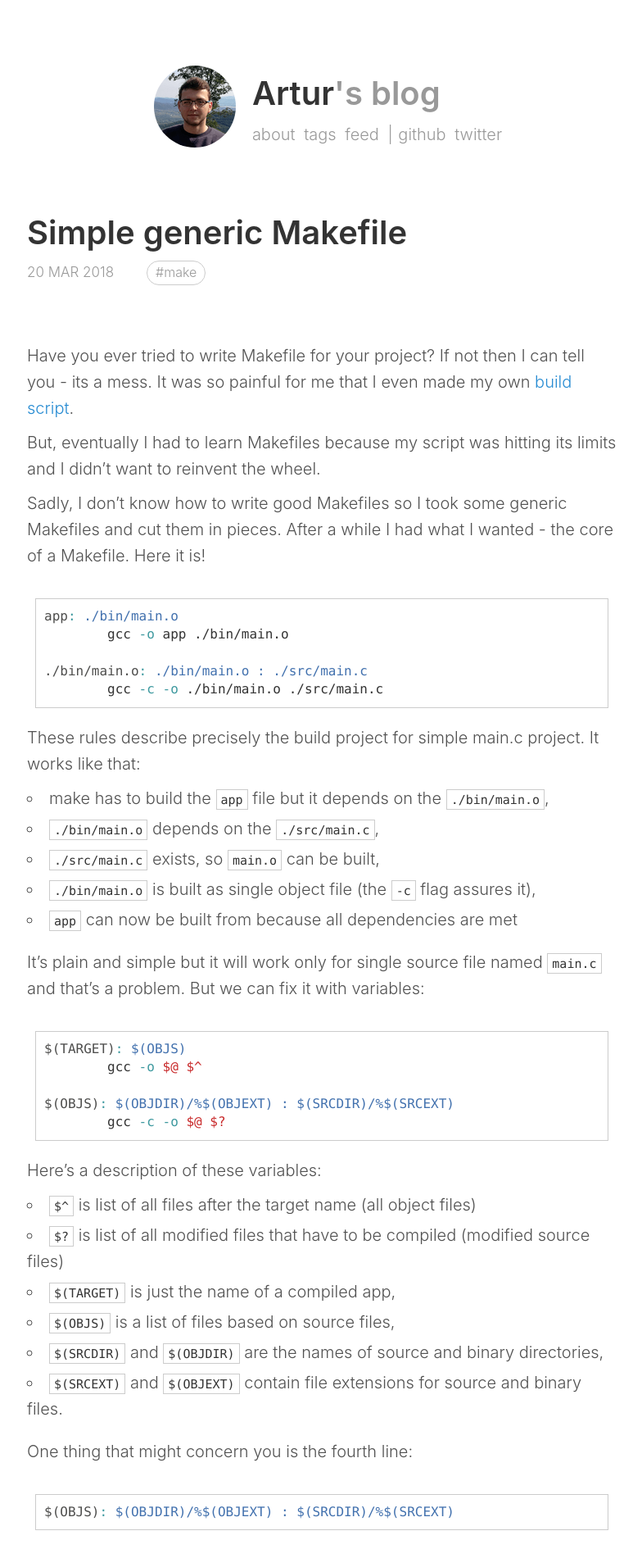
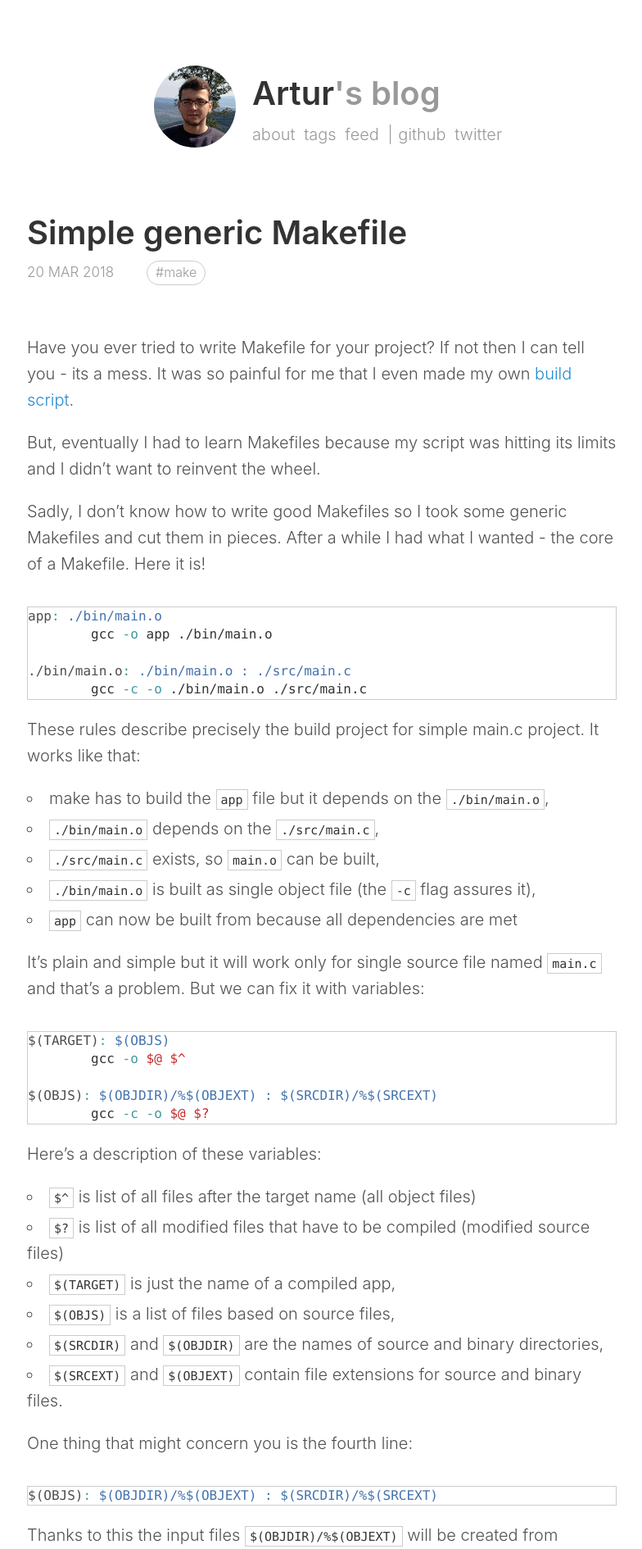
Before and after one commit to arturtamborski/arturtamborski.github.io, a Jekyll site: the page built from _posts/2018-03-20-simple-generic-makefile.md, in a window 1280 px wide. Shown: the top 1890 px of the page at 82% size, without its empty margins (247-1031 px from the left). Built offline with Jekyll 4.4.1, drawn with Linux system fonts in a browser that asks for light colours; comment, search, counter and statistics services are not loaded; some of the changed text lies outside the part shown.

Commit message:
change paragraph style a little

```diff
--- a/_includes/style.scss
+++ b/_includes/style.scss
@@ -65,8 +65,9 @@
 }
 
 p {
-  margin: 0.5rem 0;
+  margin: 1rem 0;
 }
+
 
 ul, ol, dl {
   margin: 0 0 1rem 0;
@@ -187,7 +188,6 @@
 
 .highlight {
   overflow-y: auto;
-  padding: 0.5rem 0.5rem;
 }
 
 .highlight pre {
@@ -350,7 +350,7 @@
   margin-bottom: 3rem;
 
   &-header {
-    padding-bottom: 3rem;
+    padding-bottom: 2rem;
 
     &-small {
       padding-bottom: 0.25rem;
```
